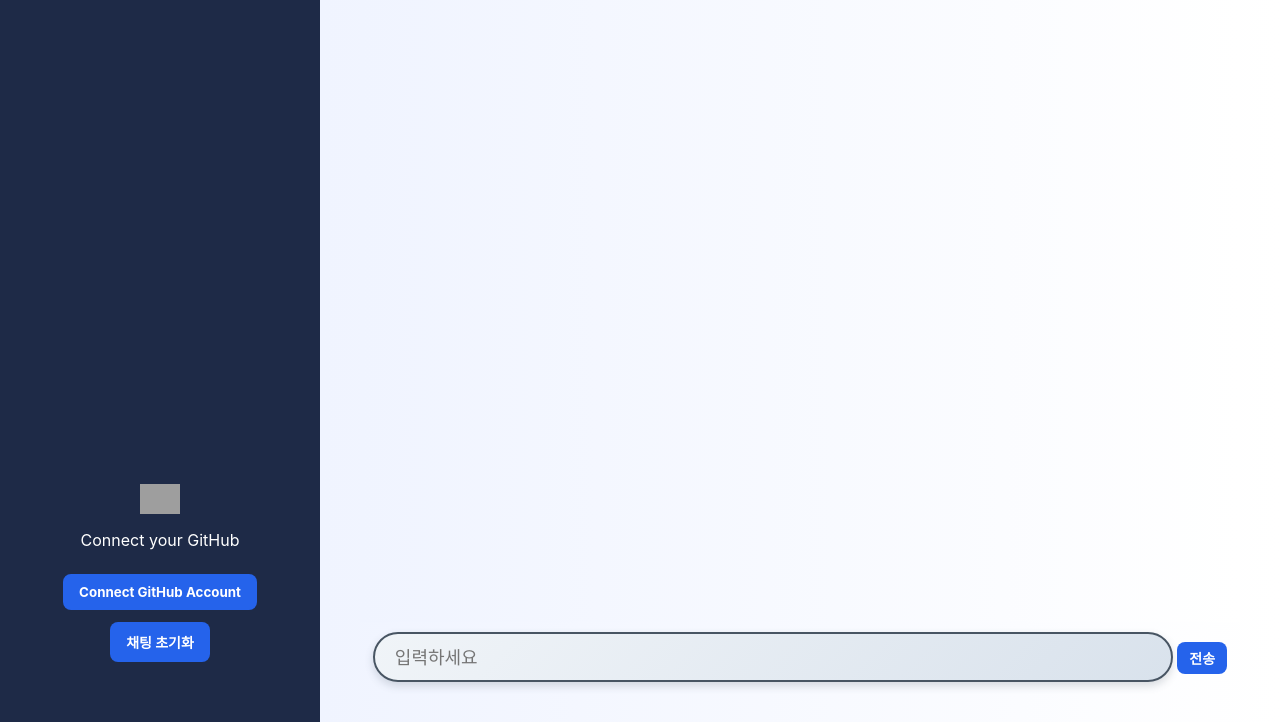
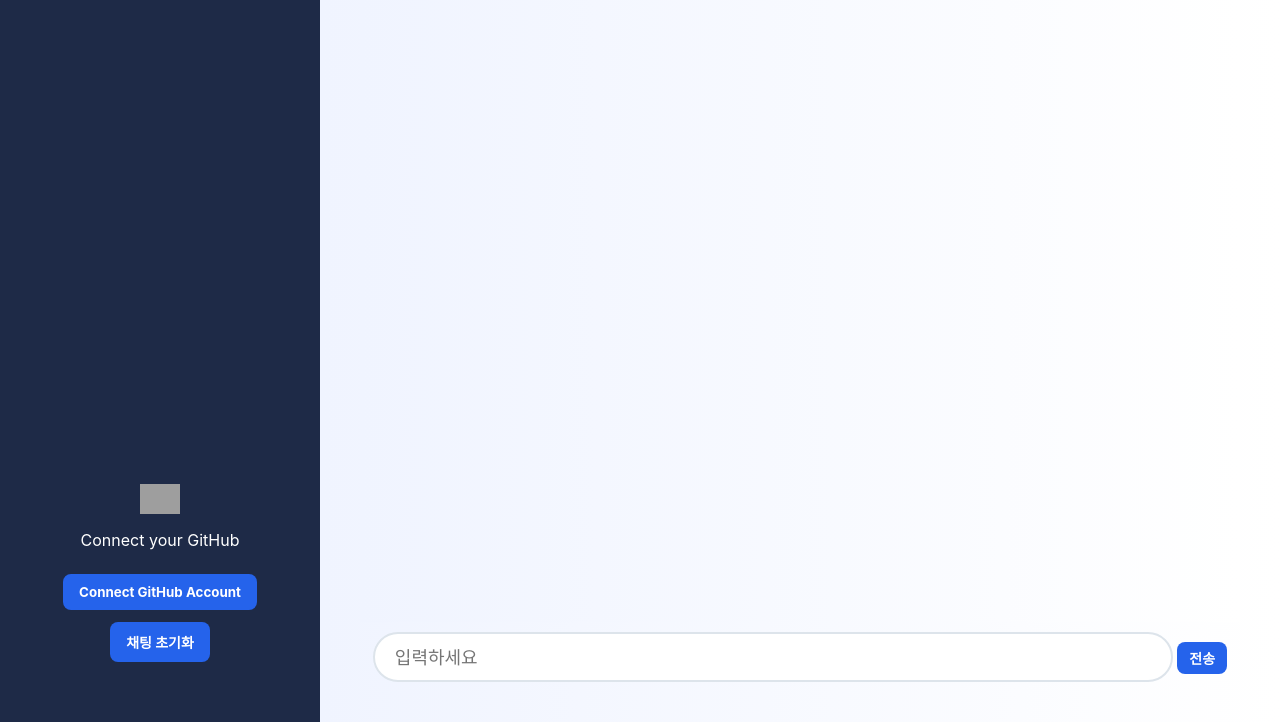
Before and after one commit to SKNETWORKS-FAMILY-AICAMP/SKN10-FINAL-1Team, a Django app: page / in a window 1280 px wide. Shown: the part 78-800 px from the top of the page. Run offline with Django 5.2, Linux system fonts and the light colour scheme; a user stored in the database is signed in; data that the repository does not hold is empty; grey boxes are pictures that could not be loaded.

Commit message:
css 변경

```diff
--- a/static/css/base.css
+++ b/static/css/base.css
@@ -150,9 +150,7 @@ align-items: center; : 가로 중앙 정렬
     padding: 15px 20px;
     border-radius: 25px;
     height: 50px;
-    background: linear-gradient(135deg, #f0f4f8, #d9e2ec);
-    border: 2px solid #485563; /* 차분한 어두운 색 */
-    box-shadow: 0 4px 8px rgba(72, 85, 99, 0.2);
+    border: 2px solid #dde4eb;
     font-size: 18px;
     color: #333;
     transition: border-color 0.3s ease, box-shadow 0.3s ease;
```
Also changed, not shown: 1 other file.
